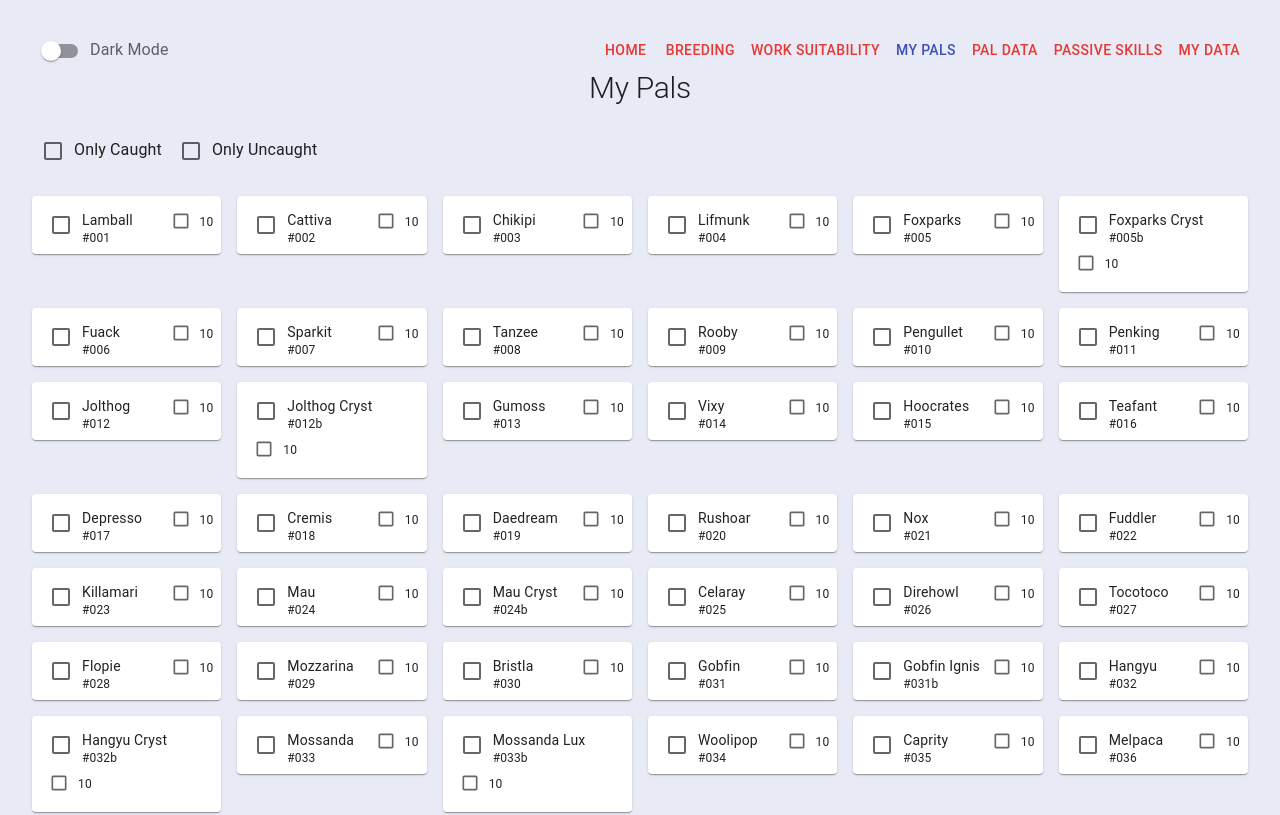
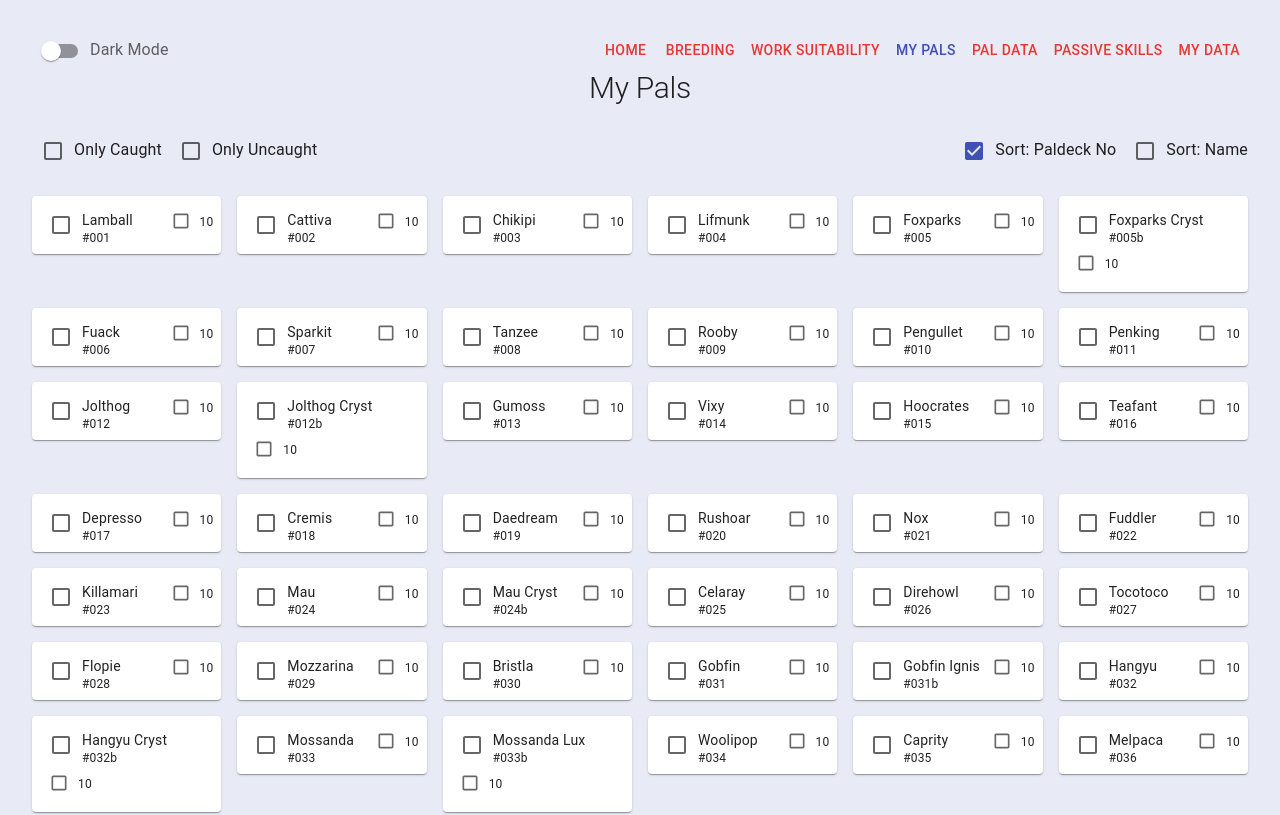
Before and after one commit to piratemermaid/palworld-interactive-wiki, a React (Vite) app: page /my_pals in a window 1280 px wide. Shown: the top 815 px of the page. Built offline with nearby package versions, Linux system fonts and the light colour scheme.

Commit message:
sort my pals

```diff
--- a/src/routes/MyPalsPage.tsx
+++ b/src/routes/MyPalsPage.tsx
@@ -1,6 +1,11 @@
-import { Checkbox, Grid, Typography } from '@mui/material';
+import {
+  Checkbox,
+  Grid,
+  Typography,
+} from '@mui/material';
 
 import { PAL_NAME_LIST } from '../data/pals';
+import { PAL_DATA } from '../data/pals';
 import MyPalCard from '../components/MyPalCard';
 import React from 'react';
 import { useStore } from '../store';
@@ -8,20 +13,45 @@ import { useStore } from '../store';
 type CaughtFilter = 'caught' | 'uncaught' | null;
 type CaughtTenFilter = 'caught' | 'uncaught' | null;
 
+const parsePaldeckNo = (paldeckNo: string) => {
+  // Examples: "005", "005b"
+  const match = /^(\d+)([a-z]*)$/i.exec(paldeckNo.trim());
+  if (!match) return { num: Number.NaN, suffix: paldeckNo };
+  return { num: Number(match[1]), suffix: match[2]?.toLowerCase() ?? '' };
+};
+
+const comparePaldeckNo = (a: string, b: string) => {
+  const pa = parsePaldeckNo(a);
+  const pb = parsePaldeckNo(b);
+
+  if (!Number.isNaN(pa.num) && !Number.isNaN(pb.num) && pa.num !== pb.num) {
+    return pa.num - pb.num;
+  }
+
+  // If same number (or unparsable), compare suffix ("" before "b")
+  if (pa.suffix !== pb.suffix) return pa.suffix.localeCompare(pb.suffix);
+
+  // Fallback: full string
+  return a.localeCompare(b, undefined, { numeric: true, sensitivity: 'base' });
+};
+
 export default function MyPalsPage() {
-  const [caughtFilter, setCaughtFilter] = React.useState<CaughtFilter>(null);
-  const [caughtTenFilter, setCaughtTenFilter] =
-    React.useState<CaughtTenFilter>(null);
-
   const userPals = useStore((store) => store.userPals);
   const userPalsCaughtTen = useStore((store) => store.userPalsCaughtTen);
+
+  const caughtFilter = useStore((store) => store.myPalsCaughtFilter);
+  const setCaughtFilter = useStore((store) => store.setMyPalsCaughtFilter);
+
+  const caughtTenFilter = useStore((store) => store.myPalsCaughtTenFilter);
+  const setCaughtTenFilter = useStore((store) => store.setMyPalsCaughtTenFilter);
+
+  const sortBy = useStore((store) => store.myPalsSortBy);
+  const setSortBy = useStore((store) => store.setMyPalsSortBy);
 
   const handleCaughtFilterChange = (
     selectedFilter: CaughtFilter,
     filter: CaughtFilter | CaughtTenFilter,
-    updateFn: React.Dispatch<
-      React.SetStateAction<CaughtFilter | CaughtTenFilter>
-    >,
+    updateFn: (next: CaughtFilter | CaughtTenFilter) => void,
   ) => {
     if (selectedFilter === filter) {
       updateFn(null);
@@ -30,7 +60,7 @@ export default function MyPalsPage() {
     }
   };
 
-  const palsToDisplay = !caughtFilter
+  const filteredPals = !caughtFilter
     ? PAL_NAME_LIST
     : PAL_NAME_LIST.filter((pal) => {
         if (caughtFilter === 'uncaught') {
@@ -52,6 +82,34 @@ export default function MyPalsPage() {
         return pal;
       });
 
+  const palsToDisplay = React.useMemo(() => {
+    const pals = [...filteredPals];
+
+    if (sortBy === 'name') {
+      pals.sort((a, b) =>
+        a.localeCompare(b, undefined, { sensitivity: 'base' }),
+      );
+      return pals;
+    }
+
+    // Default: Paldeck No
+    pals.sort((a, b) => {
+      const aNo = PAL_DATA[a]?.paldeckNo;
+      const bNo = PAL_DATA[b]?.paldeckNo;
+
+      // Put missing data at the end (and keep deterministic order)
+      if (!aNo && !bNo) return a.localeCompare(b, undefined, { sensitivity: 'base' });
+      if (!aNo) return 1;
+      if (!bNo) return -1;
+
+      const byNo = comparePaldeckNo(aNo, bNo);
+      if (byNo !== 0) return byNo;
+      return a.localeCompare(b, undefined, { sensitivity: 'base' });
+    });
+
+    return pals;
+  }, [filteredPals, sortBy]);
+
   return (
     <Grid container direction="column" spacing={3}>
       <Grid item>
@@ -59,11 +117,17 @@ export default function MyPalsPage() {
       </Grid>
 
       <Grid item sx={{ textAlign: 'left' }}>
+        <Grid container spacing={1} justifyContent="space-between">
+          <Grid item>
             <Grid container spacing={1}>
               <Grid
                 item
                 onClick={() =>
-              handleCaughtFilterChange('caught', caughtFilter, setCaughtFilter)
+                  handleCaughtFilterChange(
+                    'caught',
+                    caughtFilter,
+                    setCaughtFilter,
+                  )
                 }
                 className="hover"
               >
@@ -83,6 +147,25 @@ export default function MyPalsPage() {
               >
                 <Checkbox checked={caughtFilter === 'uncaught'} />
                 Only Uncaught
+              </Grid>
+            </Grid>
+          </Grid>
+
+          <Grid item>
+            <Grid container spacing={1} justifyContent="flex-end">
+              <Grid
+                item
+                onClick={() => setSortBy('paldeckNo')}
+                className="hover"
+              >
+                <Checkbox checked={sortBy === 'paldeckNo'} />
+                Sort: Paldeck No
+              </Grid>
+              <Grid item onClick={() => setSortBy('name')} className="hover">
+                <Checkbox checked={sortBy === 'name'} />
+                Sort: Name
+              </Grid>
+            </Grid>
           </Grid>
         </Grid>
       </Grid>
--- a/src/store.ts
+++ b/src/store.ts
@@ -27,6 +27,13 @@ type State = {
 
   breedingTraitFilter: string[];
   setBreedingTraitFilter: (traits: string[]) => void;
+
+  myPalsCaughtFilter: 'caught' | 'uncaught' | null;
+  setMyPalsCaughtFilter: (filter: 'caught' | 'uncaught' | null) => void;
+  myPalsCaughtTenFilter: 'caught' | 'uncaught' | null;
+  setMyPalsCaughtTenFilter: (filter: 'caught' | 'uncaught' | null) => void;
+  myPalsSortBy: 'paldeckNo' | 'name';
+  setMyPalsSortBy: (sortBy: 'paldeckNo' | 'name') => void;
 };
 
 export const useStore = create<State, [['zustand/persist', State]]>(
@@ -97,6 +104,14 @@
 
       breedingTraitFilter: [],
       setBreedingTraitFilter: (traits) => set({ breedingTraitFilter: traits }),
+
+      myPalsCaughtFilter: null,
+      setMyPalsCaughtFilter: (filter) => set({ myPalsCaughtFilter: filter }),
+      myPalsCaughtTenFilter: null,
+      setMyPalsCaughtTenFilter: (filter) =>
+        set({ myPalsCaughtTenFilter: filter }),
+      myPalsSortBy: 'paldeckNo',
+      setMyPalsSortBy: (sortBy) => set({ myPalsSortBy: sortBy }),
     }),
     {
       name: 'store',
```
Lines whose indentation alone changed are shown as unchanged.
